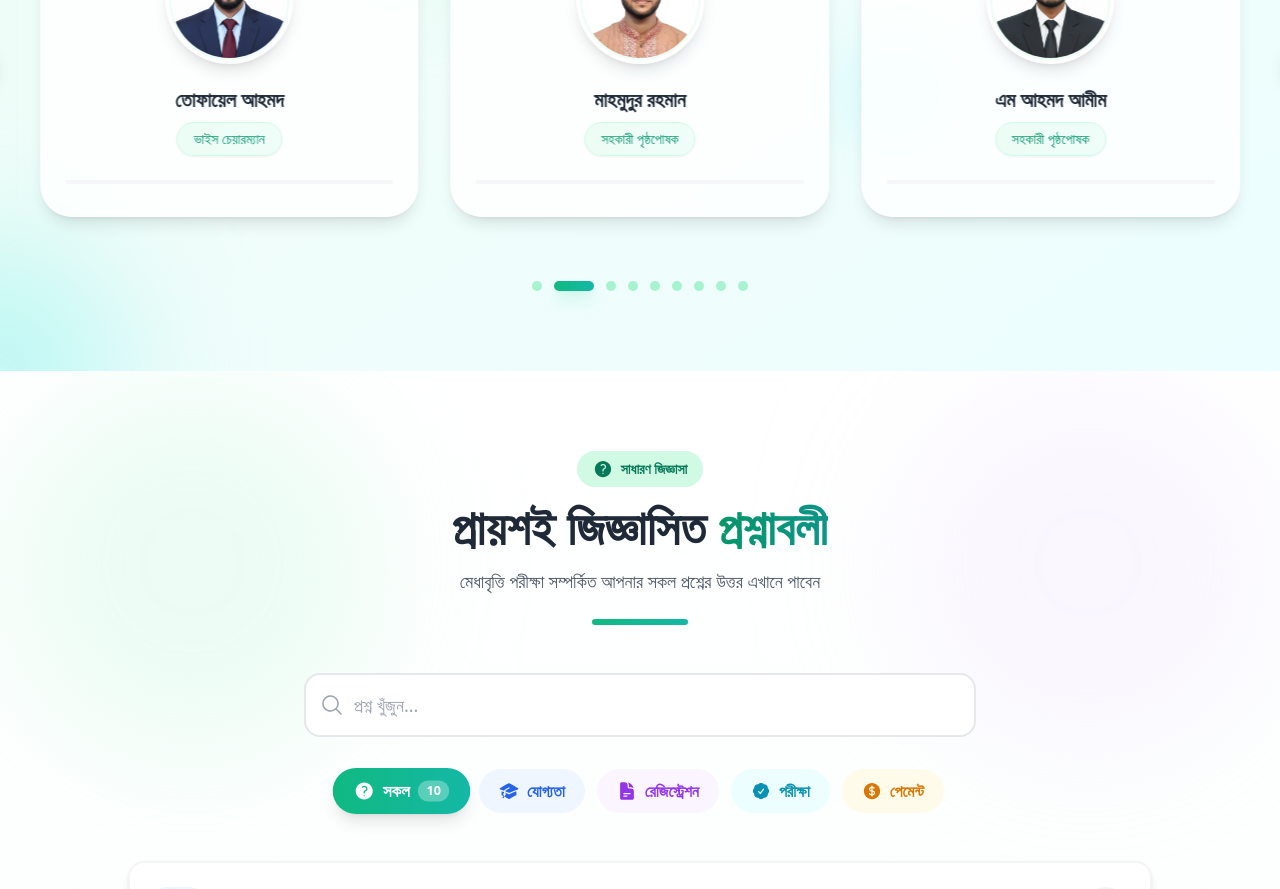
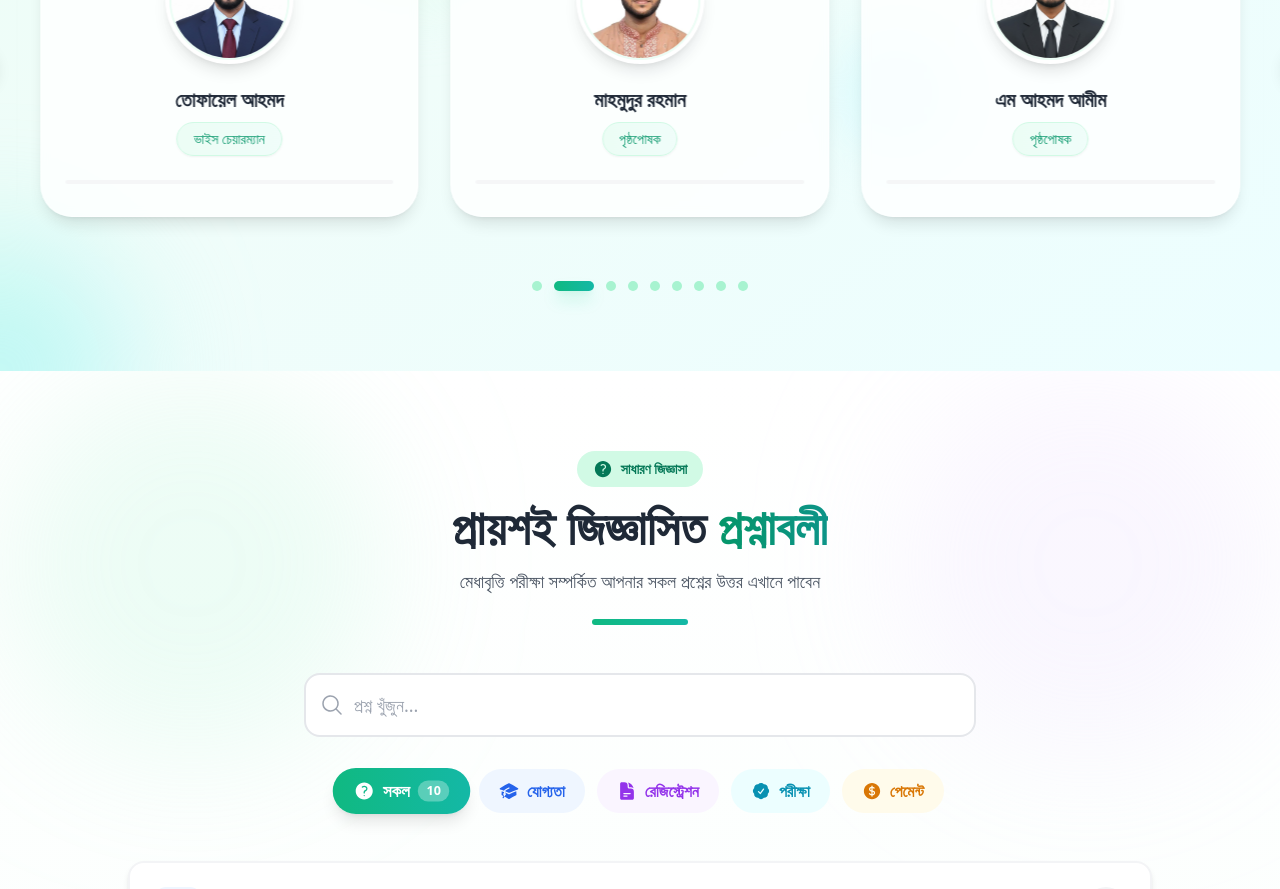
Before and after one commit to ramim141/kishorkhonto-medabritti-result-management-system, a React (Vite) app: page / in a window 1280 px wide. Shown: the part 3900-4789 px from the top of the page. Built offline with nearby package versions, Linux system fonts and the light colour scheme; a web font is replaced by a local one.

Commit message:
Updated commetee

```diff
--- a/src/components/home/Committee.jsx
+++ b/src/components/home/Committee.jsx
@@ -36,21 +36,21 @@ const Committee = () => {
     },
     {
       name: "মাহমুদুর রহমান",
-      role: "সহকারী পৃষ্ঠপোষক",
+      role: "পৃষ্ঠপোষক",
       img: MahmudurRahman_assistant_poricalok,
       coverImage: coverPhotoCommittee,
       facebook: '#'
     },
     {
       name: "এম আহমদ আমীম",
-      role: "সহকারী পৃষ্ঠপোষক",
+      role: "পৃষ্ঠপোষক",
       img: M_ahmedamim_assistant_poricalok,
       coverImage: coverPhotoCommittee,
       facebook: 'https://www.facebook.com/ahmed.amim.1'
     },
     {
       name: "শেখ মুফাক্কির হোসাইন",
-      role: "সহকারী পৃষ্ঠপোষক",
+      role: "পৃষ্ঠপোষক",
       img: mufakkir_assistant_poricalok,
       coverImage: coverPhotoCommittee,
       facebook: 'https://www.facebook.com/sheikh.mufakkir'
@@ -64,14 +64,14 @@ const Committee = () => {
     },
     {
       name: "রিয়াজ উদ্দিন",
-      role: "সহকারী পৃষ্ঠপোষক",
+      role: "পৃষ্ঠপোষক",
       img: riyaz_assistant_poricalok,
       coverImage: coverPhotoCommittee,
       facebook: 'https://www.facebook.com/riyaj.uddin.7146'
     },
     {
       name: "সুলতান মাহমুদ",
-      role: "সহকারী পৃষ্ঠপোষক",
+      role: "পৃষ্ঠপোষক",
       img: sultan_assistant_poricalok,
       coverImage: coverPhotoCommittee,
       facebook: 'https://www.facebook.com/sultan.mahmud.239321'
@@ -85,14 +85,14 @@ const Committee = () => {
     },
     {
       name: "ময়নুল ইসলাম",
-      role: "সহকারী পৃষ্ঠপোষক",
+      role: "পৃষ্ঠপোষক",
       img: moynulIslam_assistant_poricalok,
       coverImage: coverPhotoCommittee,
       facebook: 'https://www.facebook.com/mdmoynulislam.mayon.3'
     },
     {
       name: "আবু তাহের",
-      role: "সহকারী পৃষ্ঠপোষক",
+      role: "পৃষ্ঠপোষক",
       img: taher_assistant_poricalok,
       coverImage: coverPhotoCommittee,
       facebook: 'https://www.facebook.com/taher200135'
```
